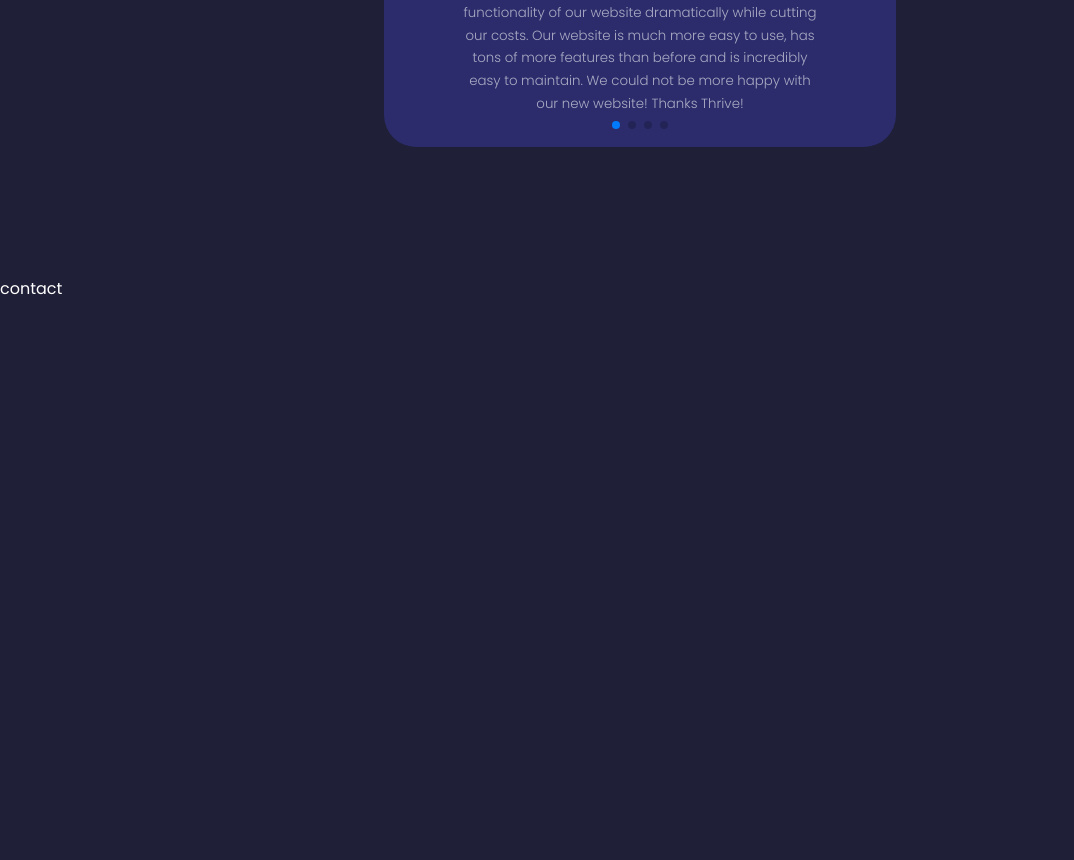
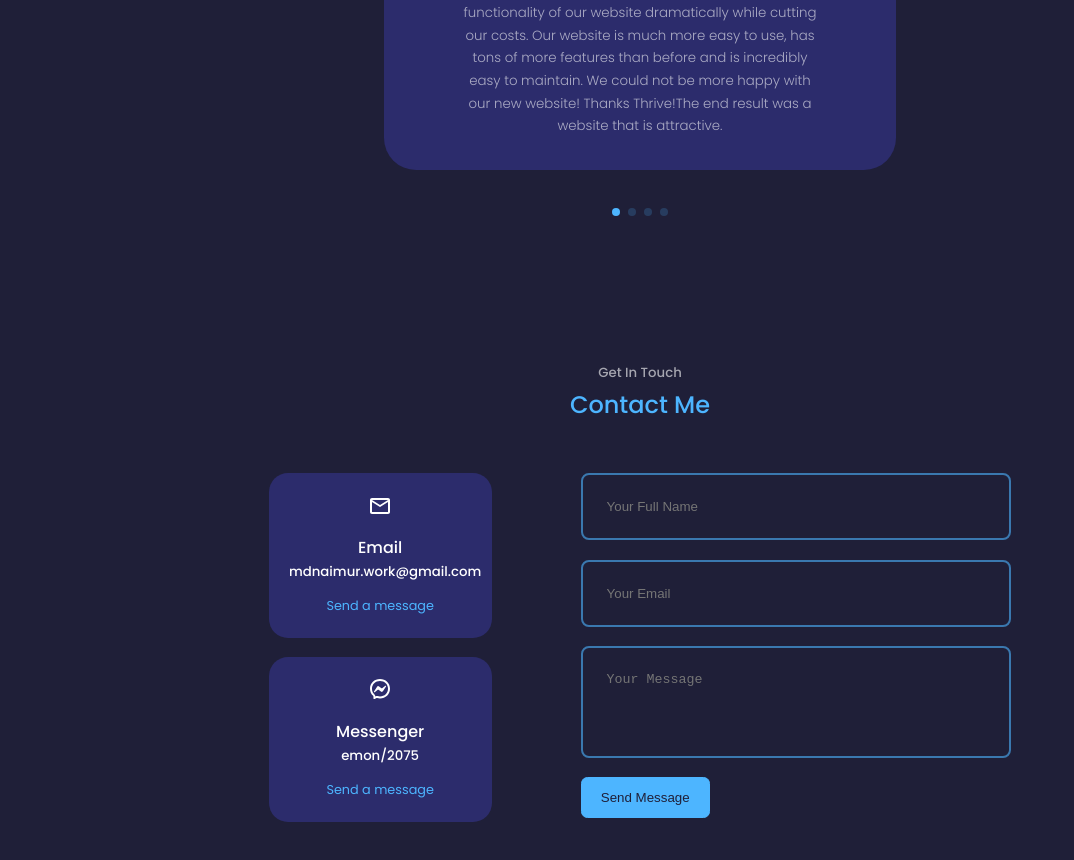
Before and after one commit to mdnaimurrahaman/Personal-Portfolio-Website, a React (Create React App) app: page / in a window 1280 px wide. Shown: the part 4360-5220 px from the top of the page, without its empty margins (0-1074 px from the left). Before the commit the page ends 4663 px from the top, so only its background shows below. Built offline with nearby package versions, Linux system fonts and the light colour scheme.

Commit message:
Contact section design done

```diff
--- a/src/Components/Contact/Contact.css
+++ b/src/Components/Contact/Contact.css
@@ -0,0 +1,70 @@
+.container.contact__container{
+    width: 58%;
+    display: grid;
+    grid-template-columns: 30% 58%;
+    gap: 12%;
+    margin-bottom: 8rem;
+}
+
+.contact__options{
+    display: flex;
+    flex-direction: column;
+    gap: 1.2rem;
+}
+
+.contact-option{
+    background: var(--color-bg-variant);
+    padding: 1.2rem;
+    border-radius: 1.2rem;
+    text-align: center;
+    border: 1px solid transparent;
+    transition: var(--transition);
+}
+.contact-option:hover{
+    background: transparent;
+    border-color: var(--color-primary-variant);
+
+}
+
+.contact__option-icon{
+    font-size: 1.5rem;
+    margin-bottom: 0.5rem;
+}
+
+.contact-option a{
+    margin-top: 0.7rem;
+    display: inline-block;
+    font-size: 0.8rem;
+}
+
+form{
+    display: flex;
+    flex-direction: column;
+    gap: 1.2rem;
+}
+
+input, textarea {
+    width: 100%;
+    padding: 1.5rem;
+    border-radius: 0.5rem;
+    background: transparent;
+    border:2px solid var(--color-primary-variant);
+    resize: none;
+    color: white;
+}
+
+
+/* --------------- Media queries (Medium Devices)------------- */
+@media screen and (max-width: 1024px){
+    .container.contact__container{
+        grid-template-columns: 1fr;
+        gap: 2rem;
+    }
+  }
+  /* --------------- Media queries (small Devices)------------- */
+  @media screen and (max-width: 600px){
+    .container.contact__container{
+        grid-template-columns: 1fr;
+        width: var(--container-width-sm);
+    }
+  }
--- a/src/Components/Contact/Contact.js
+++ b/src/Components/Contact/Contact.js
@@ -1,10 +1,43 @@
 import React from 'react';
+import {MdOutlineMailOutline} from 'react-icons/md'
+import {RiMessengerLine} from 'react-icons/ri'
+import {BsWhatsapp} from 'react-icons/bs'
 import './Contact.css'
 
 const Contact = () => {
     return (
         <section id='contact'>
-            contact
+           <h5>Get In Touch</h5>
+           <h2>Contact Me</h2>
+
+           <div className="container contact__container">
+            <div className="contact__options">
+                <article className='contact-option'>
+                    <MdOutlineMailOutline className='contact__option-icon'/>
+                    <h4>Email</h4>
+                    <h5>mdnaimur.work@gmail.com</h5>
+                    <a href="mailto:mdnaimur.work@gmail.com" target="_blank">Send a message</a>
+                </article>
+                <article className='contact-option'>
+                    <RiMessengerLine className='contact__option-icon'/>
+                    <h4>Messenger</h4>
+                    <h5>emon/2075</h5>
+                    <a href="https://m.me/emon2075" target="_blank">Send a message</a>
+                </article>
+                {/* <article className='contact-option'>
+                    <BsWhatsapp className='contact__option-icon'/>
+                    <h4>Whats up</h4>
+                    <h5>+8801402723889</h5>
+                    <a href="https://api.whatsapp.com/send?phone+8801402723889"target="_blank">Send a message</a>
+                </article> */}
+            </div>
+            <form action=''>
+                    <input type="text" name='name' placeholder='Your Full Name' required />
+                    <input type="email" name='email' placeholder='Your Email' required />
+                    <textarea name="message" rows="4" placeholder='Your Message' required></textarea>
+                    <button typeof='submit' className='btn btn-primary'>Send Message</button>
+                </form>
+           </div>
         </section>
     );
 };
--- a/src/Components/Testimonials/Testimonials.css
+++ b/src/Components/Testimonials/Testimonials.css
@@ -1,5 +1,6 @@
 .container.testimonials__container{
     width: 40%;
+    padding-bottom: 4rem;
 }
 .client__avatar img{
     width: 4rem;
@@ -23,6 +24,9 @@
     width: 80%;
     margin: 0.8rem auto 0;
 }
+.swiper-pagination-clickable .swiper-pagination-bullet{
+    background: var(--color-primary);
+}
 
 
 /* --------------- Media queries (Medium Devices)------------- */
--- a/src/Components/Testimonials/Testimonials.js
+++ b/src/Components/Testimonials/Testimonials.js
@@ -35,7 +35,7 @@ const Testimonials = () => {
           </div>
           <h5 className="client__name">Melissa Montiel</h5>
           <small className="client__review">
-          With Thrive’s help, we were able to increase the functionality of our website dramatically while cutting our costs. Our website is much more easy to use, has tons of more features than before and is incredibly easy to maintain. We could not be more happy with our new website! Thanks Thrive!
+          With Thrive’s help, we were able to increase the functionality of our website dramatically while cutting our costs. Our website is much more easy to use, has tons of more features than before and is incredibly easy to maintain. We could not be more happy with our new website! Thanks Thrive!The end result was a website that is attractive.
           </small>
         </SwiperSlide>
         <SwiperSlide className="testimonial">
@@ -53,7 +53,7 @@ const Testimonials = () => {
           </div>
           <h5 className="client__name">Aaron Miller</h5>
           <small className="client__review">
-          We re-did our website twice in a 12 month period. There was no comparison between the first company and Thrive. Professional, Creative, Attentive to Detail, Excellent Communication…If I had contracted with Thrive the first time I would not have had to do it twice.
+          We re-did our website twice in a 12 month period. There was no comparison between the first company and Thrive. Professional, Creative, Attentive to Detail, Excellent Communication…If I had contracted with Thrive the first time I would not have had to do it twice.The end result was a website that is attractive.
           </small>
         </SwiperSlide>
         <SwiperSlide className="testimonial">
@@ -62,7 +62,7 @@ const Testimonials = () => {
           </div>
           <h5 className="client__name">Tony Farah</h5>
           <small className="client__review">
-          Our site is beautiful! It is easy to navigate. The support has been remarkable for WordPress; if I don’t understand something, or can’t accomplish a task, Thrive is very responsive and they lead me in the correct way. Thrive is an extremely talented web design company.
+          Our site is beautiful! It is easy to navigate. The support has been remarkable for WordPress; if I don’t understand something, or can’t accomplish a task, Thrive is very responsive and they lead me in the correct way. Thrive is an extremely talented web design company.The end result was a website that is attractive.
           </small>
         </SwiperSlide>
       </Swiper>
```
